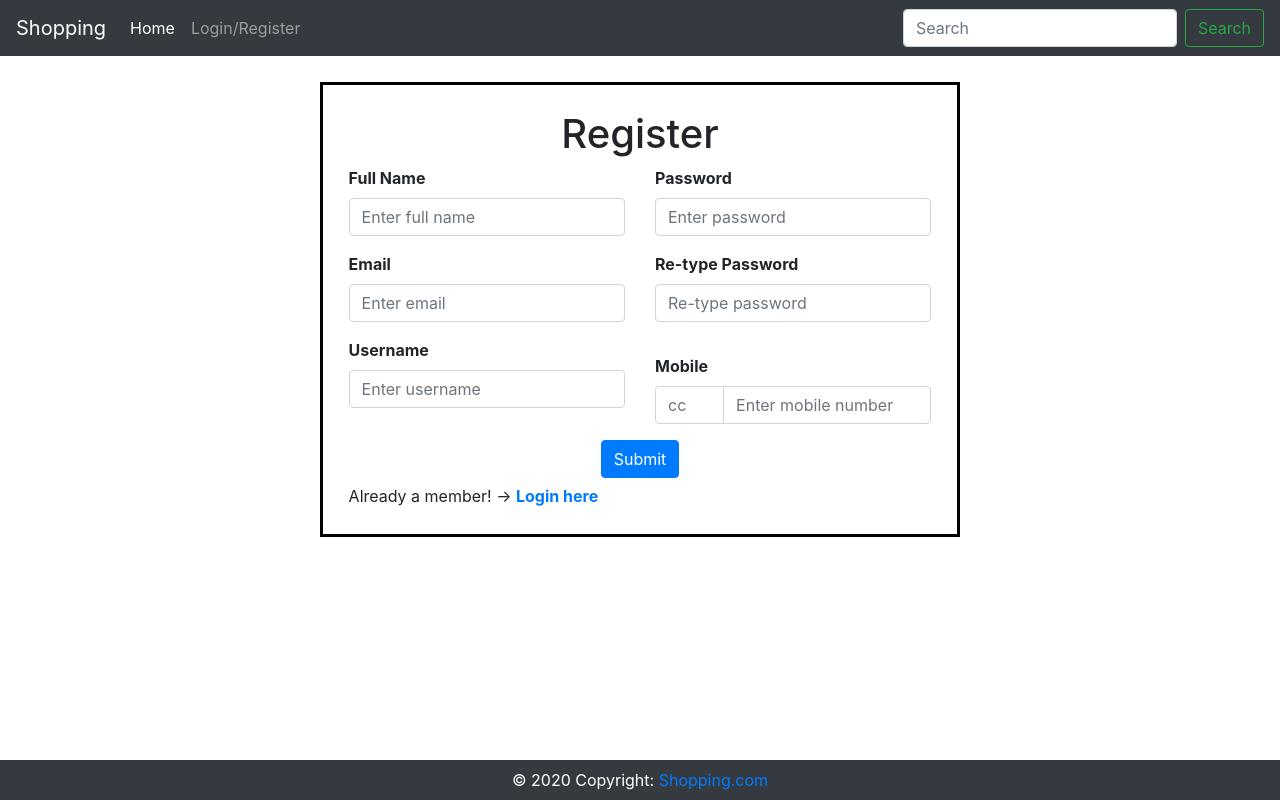
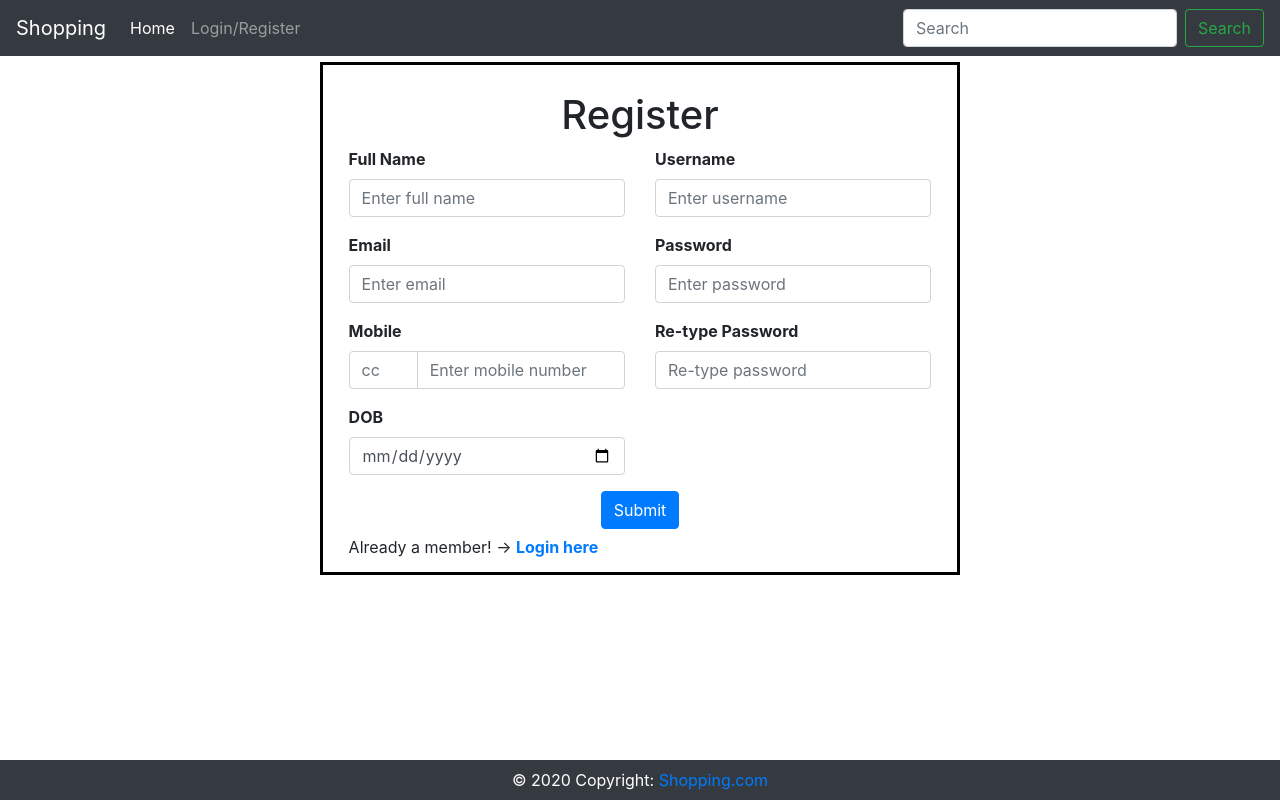
Before and after one commit to kbsaxena/ShoppingUI, an Angular app: page /register in a window 1280 px wide. Built offline with nearby package versions, Linux system fonts and the light colour scheme.

Commit message:
Register code

```diff
--- /dev/null
+++ b/src/app/model/user/user.ts
@@ -0,0 +1,9 @@
+export class User {
+      fullname: string;
+	  email: string;
+	  username: string;
+	  password: string;
+	  countryCode: string;
+	  mobileNumber: string;
+	  dob: Date;
+}
--- a/src/app/register/register.component.css
+++ b/src/app/register/register.component.css
@@ -1,9 +1,10 @@
 .login-form {
-    margin-top: 2%;
+    margin-top: 0.5%;
     margin-left: 25%;
     width: 50%;
     border: 3px solid black;
     padding: 2%;
+    padding-bottom: 1%;
 }
 
 .submit {
--- a/src/app/register/register.component.html
+++ b/src/app/register/register.component.html
@@ -1,41 +1,42 @@
-<form class="login-form">
+<form class="login-form" (ngSubmit)="onSubmit()" #userForm="ngForm">
     <h1 class="row justify-content-center">Register</h1>
     <div class="row">
         <div class="col">
             <div class="form-group font-weight-bold">
                 <label for="fullname">Full Name</label>
-                <input type="text" class="form-control" id="fullname" placeholder="Enter full name">
+                <input name="fullname" type="text" class="form-control" id="fullname" placeholder="Enter full name" [(ngModel)]="user.fullname" required />
             </div>
             <div class="form-group font-weight-bold">
                 <label for="email">Email</label>
-                <input type="email" class="form-control" id="email" placeholder="Enter email">
+                <input name="email" type="email" class="form-control" id="email" placeholder="Enter email" [(ngModel)]="user.email" required />
             </div>
             <div class="form-group font-weight-bold">
-                <label for="username">Username</label>
-                <input type="text" class="form-control" id="username" placeholder="Enter username">
+                <label for="mobile">Mobile</label>
+                <div class="input-group">
+                    <input name="countrycode" type="text" class="form-control col-3" id="countrycode" placeholder="cc" [(ngModel)]="user.countryCode" required />
+                    <input name="mobile-number" type="text" class="form-control" id="mobile-number" placeholder="Enter mobile number" [(ngModel)]="user.mobileNumber" required />
+                </div>
+            </div>
+            <div class="form-group font-weight-bold">
+                <label for="dob">DOB</label>
+                <input name="dob" type="date" class="form-control" id="dob" [(ngModel)]="user.dob" required />
             </div>
         </div>
         <div class="col">
             <div class="form-group font-weight-bold">
+                <label for="username">Username</label>
+                <input name="username" type="text" class="form-control" id="username" placeholder="Enter username" [(ngModel)]="user.username" required />
+            </div>
+            <div class="form-group font-weight-bold">
                 <label for="password">Password</label>
-                <input type="password" class="form-control" id="password" placeholder="Enter password">
+                <input name="password" type="password" class="form-control" id="password" placeholder="Enter password" [(ngModel)]="user.password" required />
             </div>
             <div class="form-group font-weight-bold">
                 <label for="retype-password">Re-type Password</label>
-                <input type="password" class="form-control" id="email" placeholder="Re-type password">
-            </div>
-            <div class="form-group font-weight-bold">
-
-                <div class="row">
-
-                </div>
-            </div>
-            <div class="form-group font-weight-bold">
-                <label for="mobile">Mobile</label>
-                <div class="input-group">
-                    <input type="text" class="form-control col-3" id="countrycode" placeholder="cc">
-                    <input type="text" class="form-control" id="mobile-number" placeholder="Enter mobile number">
-                </div>
+                <input name="retype-password" type="password" class="form-control" id="retype-password" placeholder="Re-type password" [(ngModel)]="retypePassword" required />
+                <span class="help-block text-danger" [hidden]="(user.password === retypePassword) || user.password === '' || retypePassword === ''">
+                    Passwords don't match
+                </span>
             </div>
         </div>
     </div>
--- a/src/app/register/register.component.ts
+++ b/src/app/register/register.component.ts
@@ -1,4 +1,7 @@
 import { Component, OnInit } from '@angular/core';
+import { ActivatedRoute, Router } from '@angular/router';
+import { UserService } from '../services/user/user.service';
+import { User } from '../model/user/user';
 
 @Component({
   selector: 'app-register',
@@ -6,8 +9,20 @@ import { Component, OnInit } from '@angular/core';
   styleUrls: ['./register.component.css']
 })
 export class RegisterComponent implements OnInit {
+  user: User;
+  retypePassword: string;
 
-  constructor() { }
+  constructor(
+    private route: ActivatedRoute,
+      private router: Router,
+        private userService: UserService) {
+    this.user = new User();
+    this.retypePassword = '';
+  }
+
+  onSubmit() {
+      this.userService.save(this.user);
+  }
 
   ngOnInit(): void {
   }
--- /dev/null
+++ b/src/app/services/user/user.service.ts
@@ -0,0 +1,20 @@
+import { Injectable } from '@angular/core';
+import { HttpClient, HttpHeaders } from '@angular/common/http';
+import { User } from '../../model/user/user';
+
+@Injectable({
+  providedIn: 'root'
+})
+export class UserService {
+
+  private usersUrl: string;
+
+  constructor(private http: HttpClient) {
+    this.usersUrl = 'http://localhost:8080/register';
+  }
+
+  public save(user: User) {
+    console.log(this.usersUrl);
+    return this.http.post<User>(this.usersUrl, user);
+  }
+}
```
Also changed, not shown: src/app/app.module.ts (+8 -3 lines), 2 other files (tests, documents, lock files or other folders).
